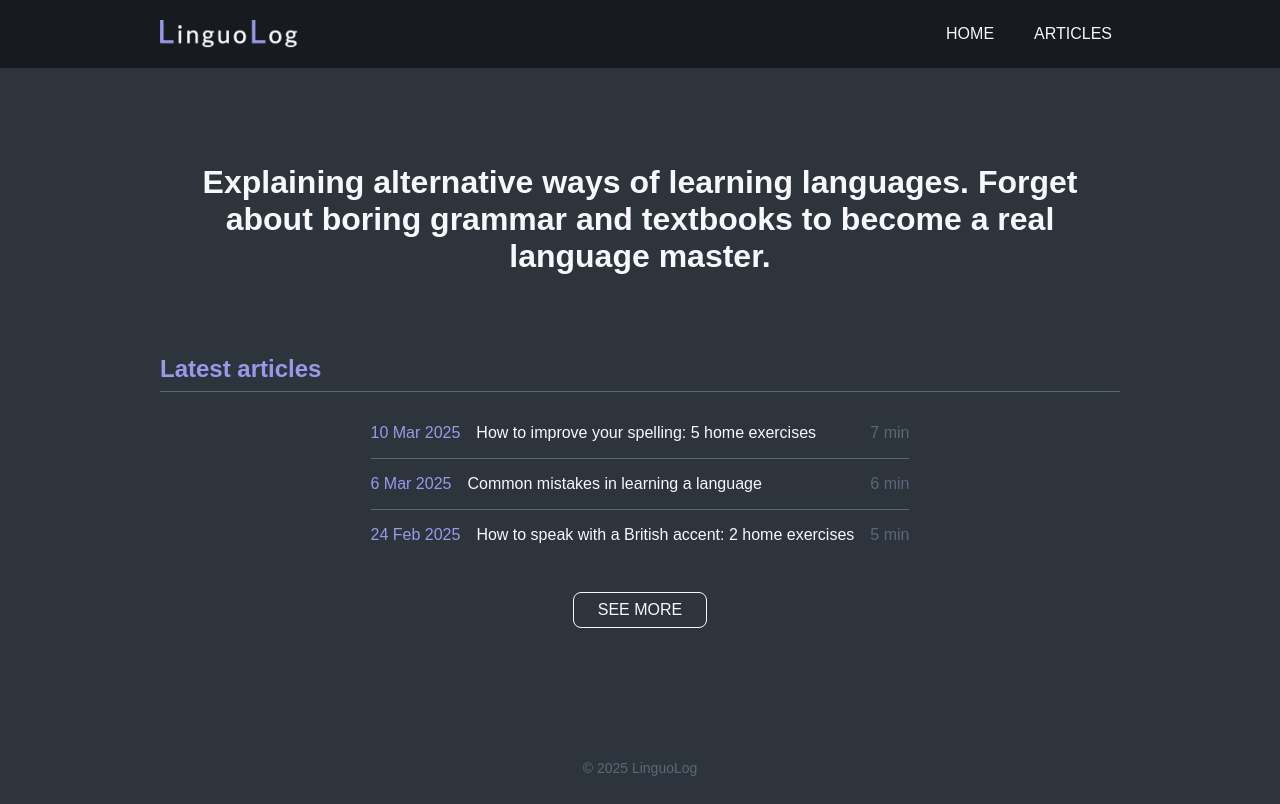
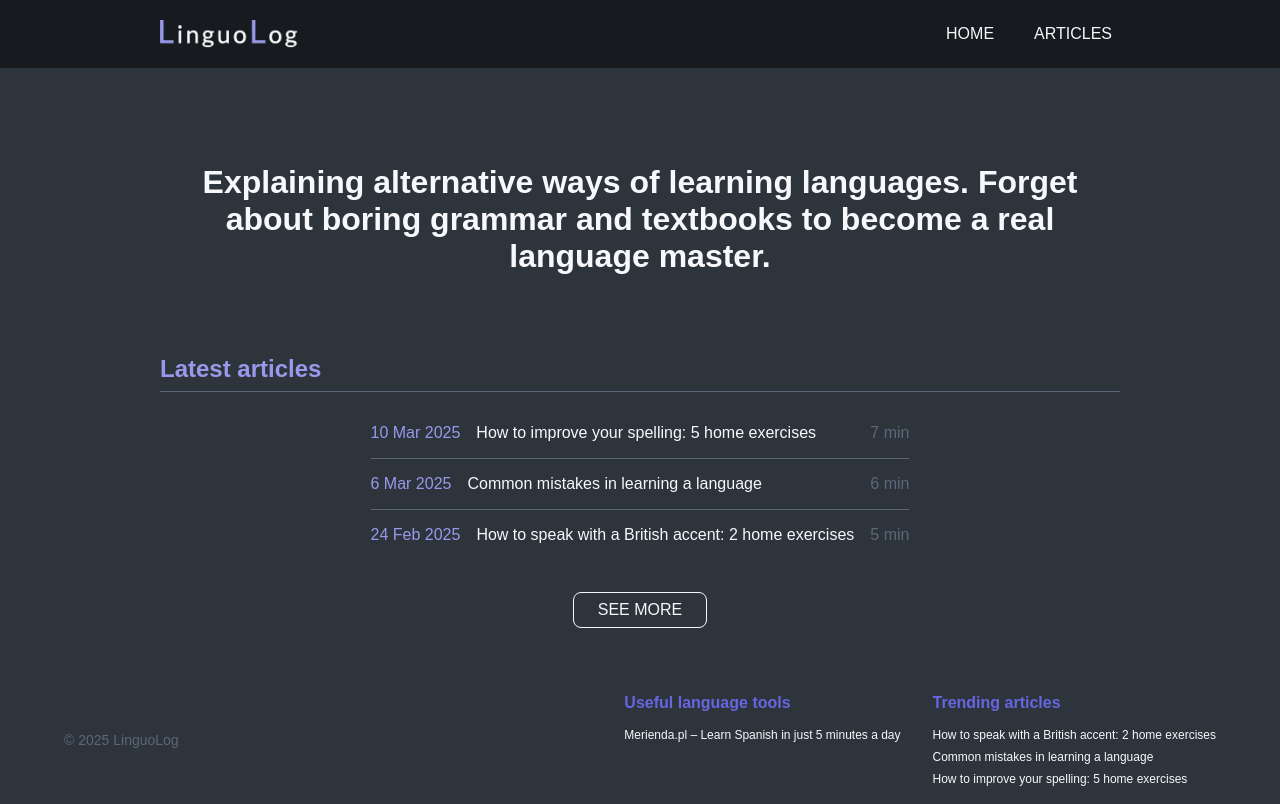
Before and after one commit to JacekKraj/linguamate, a Next.js app: page / in a window 1280 px wide. Built offline with nearby package versions, Linux system fonts and the light colour scheme.

Commit message:
add footer links

```diff
--- a/src/app/global.css
+++ b/src/app/global.css
@@ -52,7 +52,13 @@ html {
 
   --layout-width: 60rem;
   --header-height: 4.25rem;
-  --footer-height: 4rem;
+  --footer-height: 14rem;
+}
+
+@media (min-width: 1000px) {
+  html {
+    --footer-height: 10rem;
+  }
 }
 
 body {
--- a/src/components/common/footer/Footer.tsx
+++ b/src/components/common/footer/Footer.tsx
@@ -1,9 +1,31 @@
+import { Link } from '@/components/common/link/Link';
 import styles from './footer.module.css';
+import { ArticleNames, ArticleURLS } from '@/utils/articleData/articles';
 
 export const Footer = () => {
   return (
     <footer className={styles.footer}>
       <p>&copy; 2025 LinguoLog</p>
+      <div className={styles.footerLinksSection}>
+        <div className={styles.footerLinkGroup}>
+          <p className={styles.footerLinkGroupHeader}>Useful language tools</p>
+          <a className={styles.footerLinkItem} href="https://merienda.pl/">
+            Merienda.pl – Learn Spanish in just 5 minutes a day
+          </a>
+        </div>
+        <div className={styles.footerLinkGroup}>
+          <p className={styles.footerLinkGroupHeader}>Trending articles</p>
+          <Link className={styles.footerLinkItem} href={ArticleURLS.BRITISH_ACCENT}>
+            {ArticleNames.BRITISH_ACCENT}
+          </Link>
+          <Link className={styles.footerLinkItem} href={ArticleURLS.MISTAKES_IN_LEARNING}>
+            {ArticleNames.MISTAKES_IN_LEARNING}
+          </Link>
+          <Link className={styles.footerLinkItem} href={ArticleURLS.IMPROVE_SPELLING}>
+            {ArticleNames.IMPROVE_SPELLING}
+          </Link>
+        </div>
+      </div>
     </footer>
   );
 };
--- a/src/components/common/footer/footer.module.css
+++ b/src/components/common/footer/footer.module.css
@@ -1,10 +1,42 @@
 .footer {
   display: flex;
   align-items: center;
-  justify-content: center;
-  max-width: var(--layout-width);
+  flex-direction: column;
+  gap: var(--spacing-xl);
+  max-width: 90vw;
   margin-inline: auto;
   height: var(--footer-height);
+  padding-top: var(--spacing-xxl);
   color: var(--neutral60);
   font-size: var(--font-sm);
 }
+
+@media (min-width: 1000px) {
+  .footer {
+    flex-direction: row;
+    justify-content: space-between;
+  }
+}
+
+.footerLinksSection {
+  display: flex;
+  gap: var(--spacing-xxl);
+}
+
+.footerLinkGroup {
+  display: flex;
+  flex-direction: column;
+  gap: var(--spacing-md);
+  font-size: var(--font-md);
+}
+
+.footerLinkGroupHeader {
+  color: var(--primary30);
+  font-weight: var(--font-bold);
+  margin-bottom: var(--spacing-md);
+}
+
+.footerLinkItem {
+  color: var(--neutral10);
+  font-size: var(--font-xs);
+}
```
